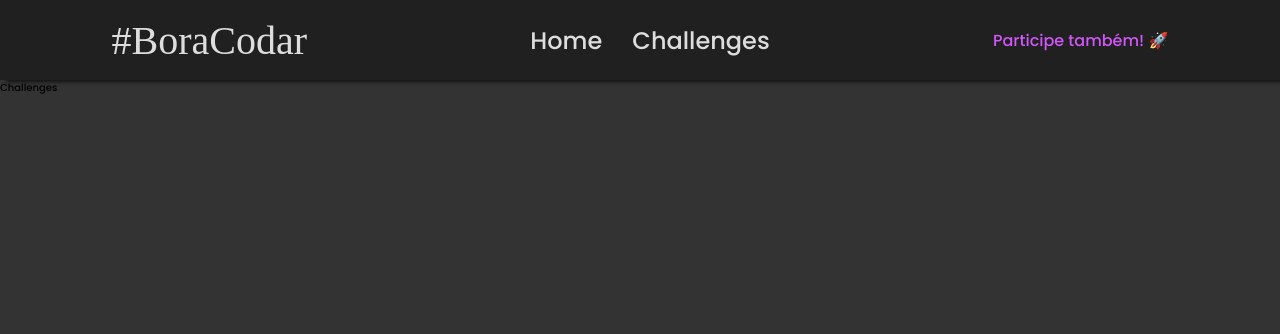
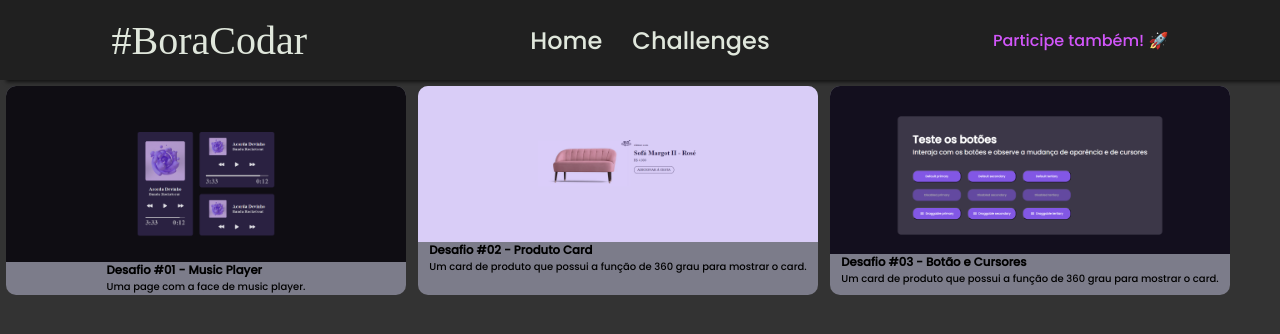
Before and after one commit to claytonfortunato/BoraCodar-Challenger, a React (Vite) app: page /challenges in a window 1280 px wide. Shown: the top 334 px of the page. Built offline with nearby package versions, Linux system fonts and the light colour scheme; a web font is replaced by a local one.

Commit message:
feat: tipagem and info data styles

```diff
--- /dev/null
+++ b/src/@types/type.ts
@@ -0,0 +1,8 @@
+export interface CardChallenges {
+  id: number;
+  image: string;
+  title: string;
+  description: string;
+  site: string;
+  github: string;
+}
--- /dev/null
+++ b/src/components/Card/index.tsx
@@ -0,0 +1,20 @@
+import * as C from "./styles";
+
+interface CardProps {
+  title: string;
+  img: string;
+  description: string;
+}
+
+export const Card = ({ title, img, description }: CardProps) => {
+  return (
+    <C.Container>
+      <img src={img} alt="" />
+      <C.Wrapper>
+        <h3>{title}</h3>
+        {description}
+      </C.Wrapper>
+      <C.BoxWeb></C.BoxWeb>
+    </C.Container>
+  );
+};
--- /dev/null
+++ b/src/components/Card/styles.ts
@@ -0,0 +1,22 @@
+import styled from "styled-components";
+
+export const Container = styled.div`
+  max-width: 405px;
+  display: flex;
+  flex-direction: column;
+  align-items: center;
+  margin: 0.6rem;
+
+  background: ${(props) => props.theme.gray300};
+  border-radius: 10px;
+
+  img {
+    width: 400px;
+    border-top-right-radius: 10px;
+    border-top-left-radius: 10px;
+  }
+`;
+
+export const Wrapper = styled.div``;
+
+export const BoxWeb = styled.div``;
--- a/src/data/challenges.ts
+++ b/src/data/challenges.ts
@@ -1,7 +1,9 @@
-export const challenges = [
+import { CardChallenges } from "../@types/type";
+
+export const ChallengesList: CardChallenges[] = [
   {
     id: 1,
-    img: "src/assets/img/Music-player.png",
+    image: "src/assets/img/Music-player.png",
     title: "Desafio #01 - Music Player",
     description: "Uma page com a face de music player.",
     site: "https://reliable-unicorn-2ccf84.netlify.app/",
@@ -9,11 +11,20 @@ export const challenges = [
   },
   {
     id: 2,
-    img: "src/assets/img/product-card.png",
+    image: "src/assets/img/product-card.png",
     title: "Desafio #02 - Produto Card",
     description:
       "Um card de produto que possui a função de 360 grau para mostrar o card.",
     site: "https://fancy-gecko-c54685.netlify.app/",
     github: "https://github.com/claytonfortunato/ProductCard-02",
   },
+  {
+    id: 3,
+    image: "src/assets/img/button.png",
+    title: "Desafio #03 - Botão e Cursores",
+    description:
+      "Um card de produto que possui a função de 360 grau para mostrar o card.",
+    site: "https://fancy-gecko-c54685.netlify.app/",
+    github: "https://github.com/claytonfortunato/ProductCard-02",
+  },
 ];
--- a/src/pages/Challenges/index.tsx
+++ b/src/pages/Challenges/index.tsx
@@ -1,7 +1,24 @@
-import { Link } from "react-router-dom";
+import { useState } from "react";
+
+import { ChallengesList } from "../../data/challenges";
+import { CardChallenges } from "../../@types/type";
 
 import * as C from "./styles";
+import { Card } from "../../components/Card";
 
 export const Challenges = () => {
-  return <C.Container>Challenges</C.Container>;
+  const [cards, setCards] = useState<CardChallenges[]>(ChallengesList);
+
+  return (
+    <C.Container>
+      {cards.map((item, index) => (
+        <Card
+          key={index}
+          title={item.title}
+          img={item.image}
+          description={item.description}
+        />
+      ))}
+    </C.Container>
+  );
 };
--- a/src/pages/Challenges/styles.ts
+++ b/src/pages/Challenges/styles.ts
@@ -1,3 +1,6 @@
 import styled from "styled-components";
 
-export const Container = styled.div``;
+export const Container = styled.div`
+  display: flex;
+  flex-wrap: wrap;
+`;
--- a/src/styles/themes/default.ts
+++ b/src/styles/themes/default.ts
@@ -2,6 +2,10 @@ export const defaultTheme = {
   white: "#fff",
   black: "#202020",
   black02: "#333",
-  gray: "#ddd",
+  gray: "#E0E7DC",
+  gray300: "#7C7C8A",
+  gray600: "#334155",
   pink: "#D256FA",
 };
+
+// #7C7C8A
```
Also changed, not shown: src/assets/img/button.png (added).
